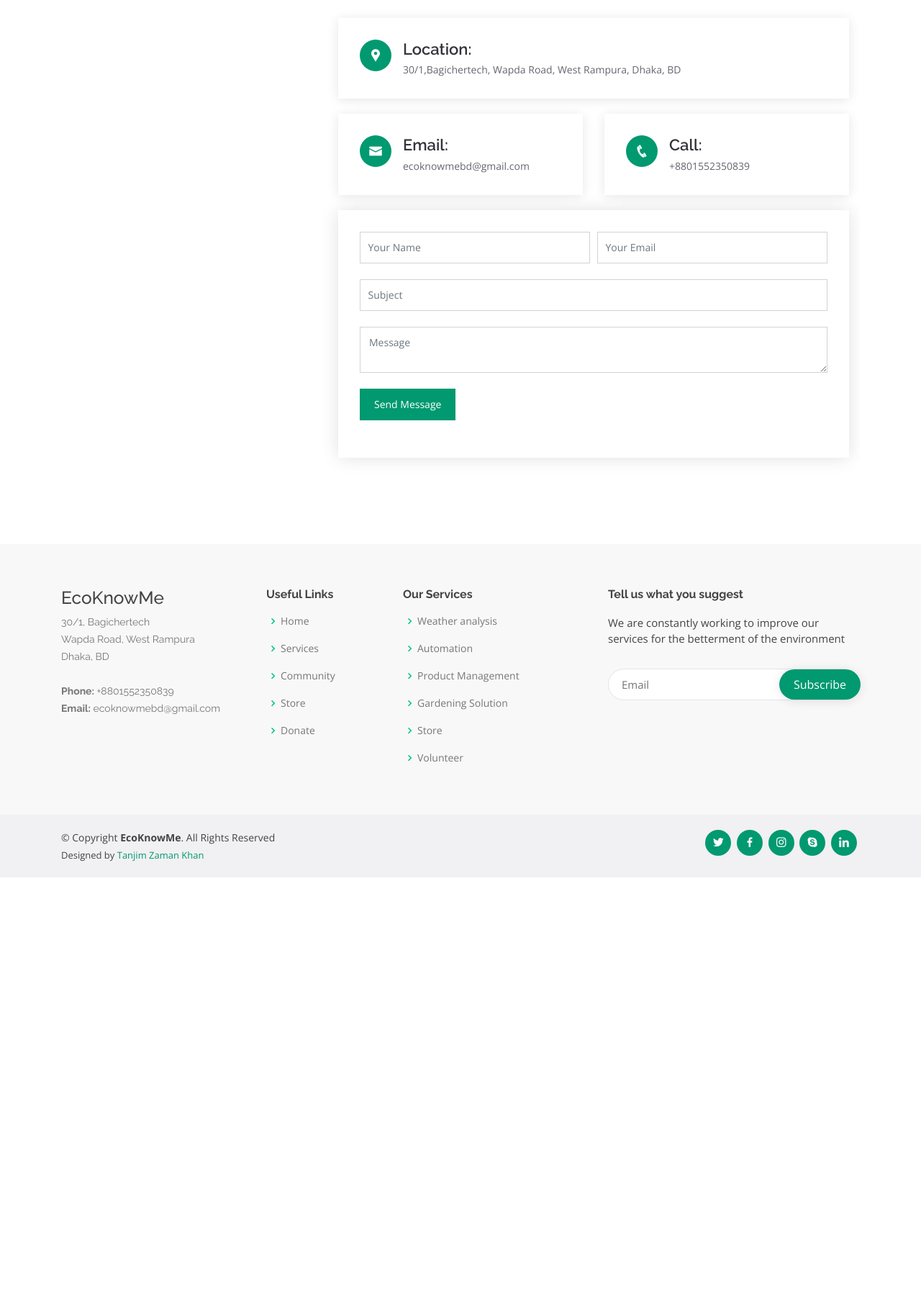
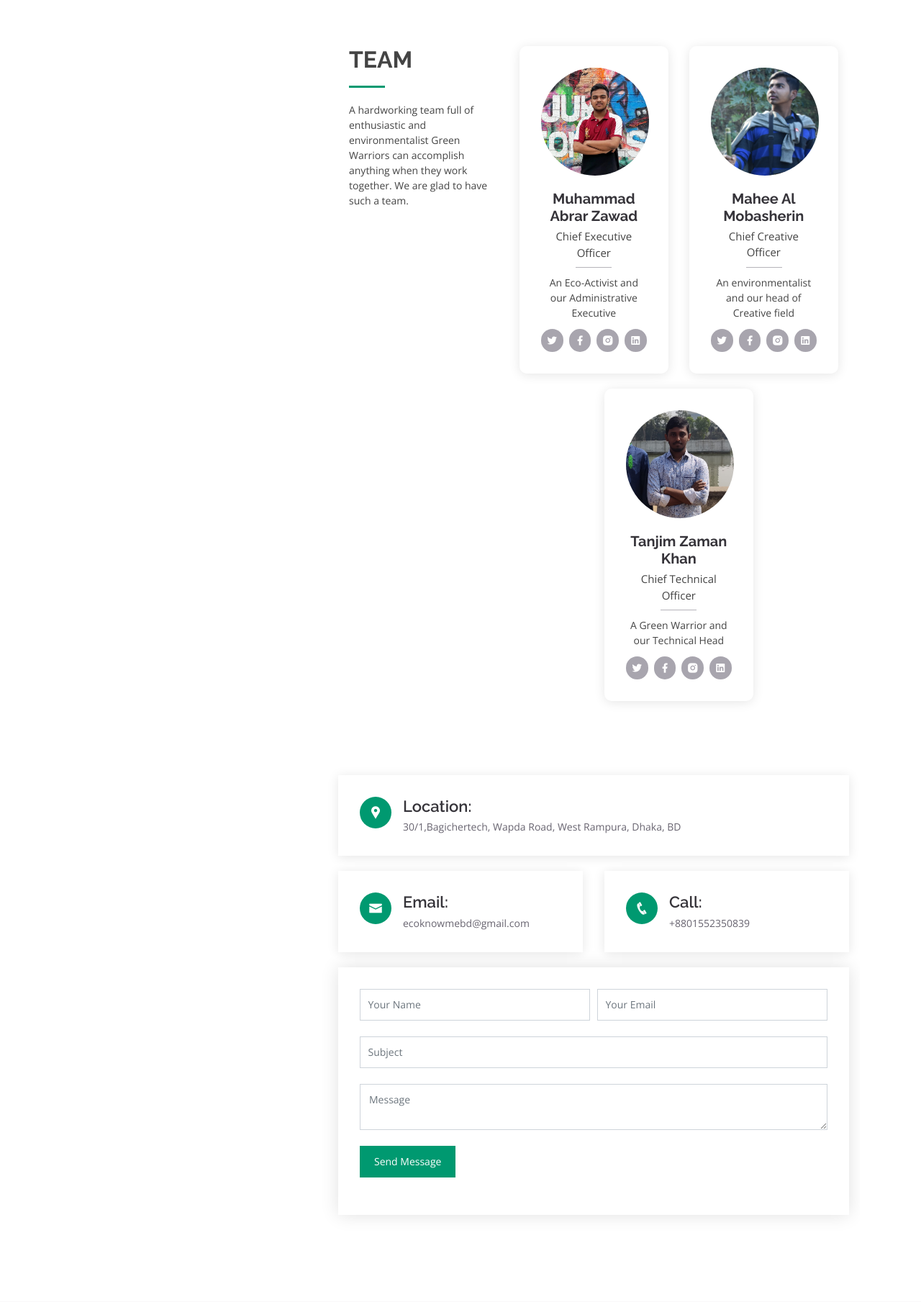
Before and after one commit to ecoknowme/ecoknowme, a Flask app: page /about in a window 1280 px wide. Shown: the part 872-2681 px from the top of the page at 72% size. Before the commit the page ends 2091 px from the top, so only its background shows below. Run offline with Flask 2, Linux system fonts and the light colour scheme; some libraries are stand-ins or nearby versions.

Commit message:
Update about.html

```diff
--- a/flaskblog/templates/about.html
+++ b/flaskblog/templates/about.html
@@ -14,7 +14,103 @@
 
           <div class="col-lg-8" data-aos="fade-up" data-aos-delay="100">
             <iframe style="border:0; width: 100%; height: 270px;" src="https://www.google.com/maps/embed?pb=!1m18!1m12!1m3!1d228.22163868917175!2d90.41306390000004!3d23.763556099999995!2m3!1f0!2f0!3f0!3m2!1i1024!2i768!4f13.1!3m3!1m2!1s0x3755c7801aeeb41d%3A0x753bda7bc7ad5234!2sArif%20Store!5e0!3m2!1sen!2sbd!4v1610194182153!5m2!1sen!2sbd" frameborder="0" allowfullscreen></iframe>
-            <div class="info mt-4">
+
+
+              <!-- ======= Team Section ======= -->
+    <section id="team" class="team">
+      <div class="container">
+
+        <div class="row">
+          <div class="col-lg-4">
+            <div class="section-title" data-aos="fade-right">
+              <h2>Team</h2>
+              <p>A hardworking team full of enthusiastic and environmentalist
+                Green Warriors can accomplish anything when they work together. We
+                are glad to have such a team.</p>
+            </div>
+          </div>
+          <div class="col-lg-8">
+            <div class="row">
+
+              <div class="col-lg-6">
+                <div class="member" data-aos="zoom-in" data-aos-delay="100">
+                  <div class="pic"><img width="200" height="200" src="{{ url_for('static',filename='assets/img/team/team-1.jpg') }}" class="img-fluid" alt=""></div>
+                  <div class="member-info">
+                    <h4>Muhammad Abrar Zawad</h4>
+                    <span>Chief Executive Officer</span>
+                    <p>An Eco-Activist and our Administrative Executive</p>
+                    <div class="social">
+                      <a href=""><i class="ri-twitter-fill"></i></a>
+                      <a href=""><i class="ri-facebook-fill"></i></a>
+                      <a href=""><i class="ri-instagram-fill"></i></a>
+                      <a href=""> <i class="ri-linkedin-box-fill"></i> </a>
+                    </div>
+                  </div>
+                </div>
+              </div>
+
+              <div class="col-lg-6 mt-4 mt-lg-0">
+                <div class="member" data-aos="zoom-in" data-aos-delay="200">
+                  <div class="pic"><img src="{{ url_for('static', filename='assets/img/team/team-2.jpg') }}" class="img-fluid" alt=""></div>
+                  <div class="member-info">
+                    <h4>Mahee Al Mobasherin</h4>
+                    <span>Chief Creative Officer</span>
+                    <p>An environmentalist and our head of Creative field</p>
+                    <div class="social">
+                      <a href=""><i class="ri-twitter-fill"></i></a>
+                      <a href=""><i class="ri-facebook-fill"></i></a>
+                      <a href=""><i class="ri-instagram-fill"></i></a>
+                      <a href=""> <i class="ri-linkedin-box-fill"></i> </a>
+                    </div>
+                  </div>
+                </div>
+              </div>
+              <div class="col-lg-3 mt-4"></div>
+              <div class="col-lg-6 mt-4">
+                <div class="member" data-aos="zoom-in" data-aos-delay="300">
+                  <div class="pic"><img src="{{ url_for('static', filename='assets/img/team/team-3.jpg') }}" class="img-fluid" alt=""></div>
+                  <div class="member-info">
+                    <h4 id ='t'>Tanjim Zaman Khan</h4>
+                    <span>Chief Technical Officer</span>
+                    <p>A Green Warrior and our Technical Head</p>
+                    <div class="social">
+                      <a href=""><i class="ri-twitter-fill"></i></a>
+                      <a href=""><i class="ri-facebook-fill"></i></a>
+                      <a href=""><i class="ri-instagram-fill"></i></a>
+                      <a href=""> <i class="ri-linkedin-box-fill"></i> </a>
+                    </div>
+                  </div>
+                </div>
+              </div>
+
+              <div class="col-lg-6 mt-4">
+                <!--div class="member" data-aos="zoom-in" data-aos-delay="400">
+                  <div class="pic"><img src="static/assets/img/team/team-4.jpg" class="img-fluid" alt=""></div>
+                  <div class="member-info">
+                    <h4>Amanda Jepson</h4>
+                    <span>Accountant</span>
+                    <p>Dolorum tempora officiis odit laborum officiis et et accusamus</p>
+                    <div class="social">
+                      <a href=""><i class="ri-twitter-fill"></i></a>
+                      <a href=""><i class="ri-facebook-fill"></i></a>
+                      <a href=""><i class="ri-instagram-fill"></i></a>
+                      <a href=""> <i class="ri-linkedin-box-fill"></i> </a>
+                    </div>
+                  </div>
+                </div-->
+              </div>
+
+            </div>
+
+          </div>
+        </div>
+
+      </div>
+    </section><!-- End Team Section -->
+
+
+
+              <div class="info mt-4">
               <i class="icofont-google-map"></i>
               <h4>Location:</h4>
               <p>30/1,Bagichertech, Wapda Road, West Rampura, Dhaka, BD</p>
```
